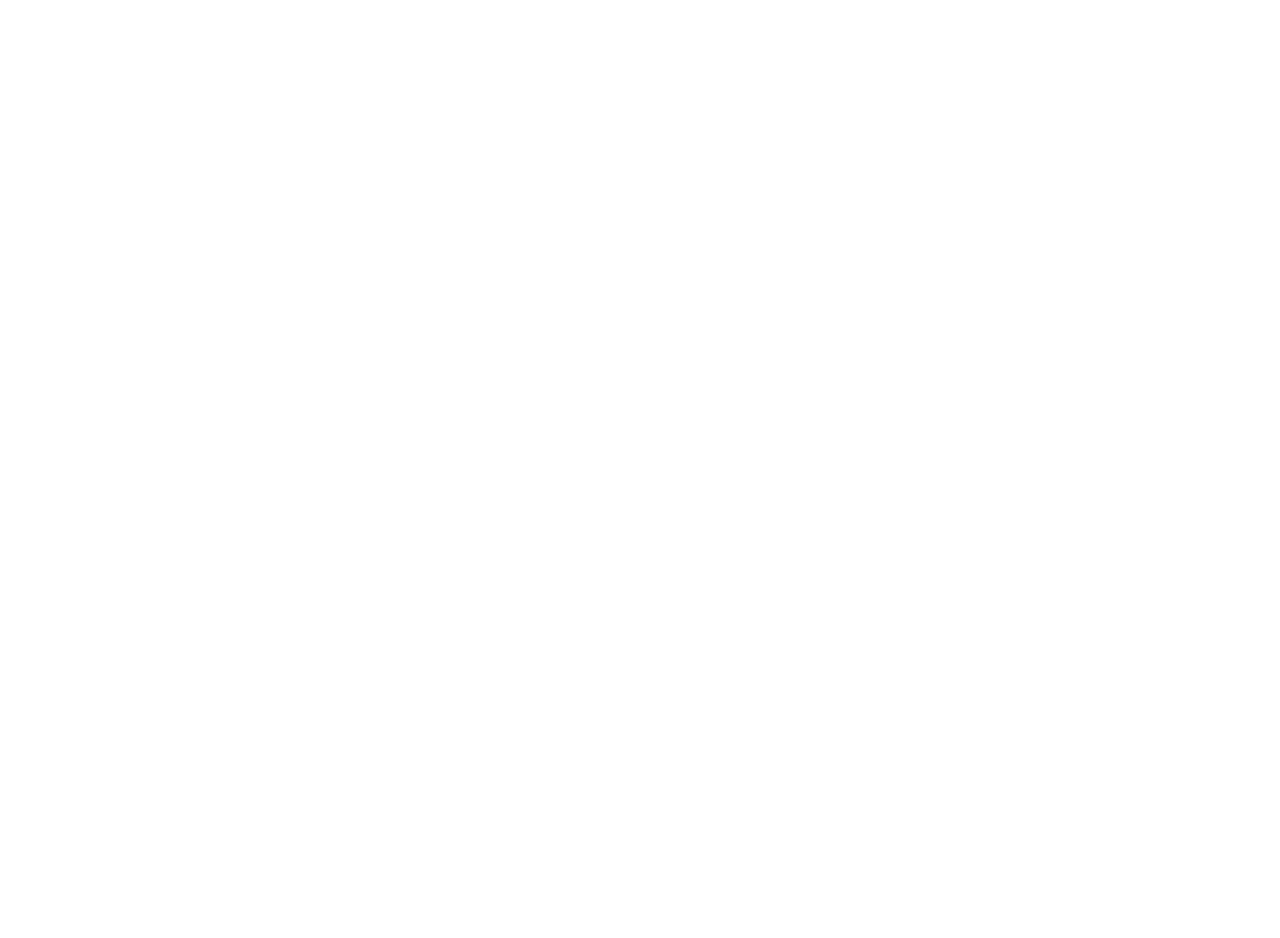
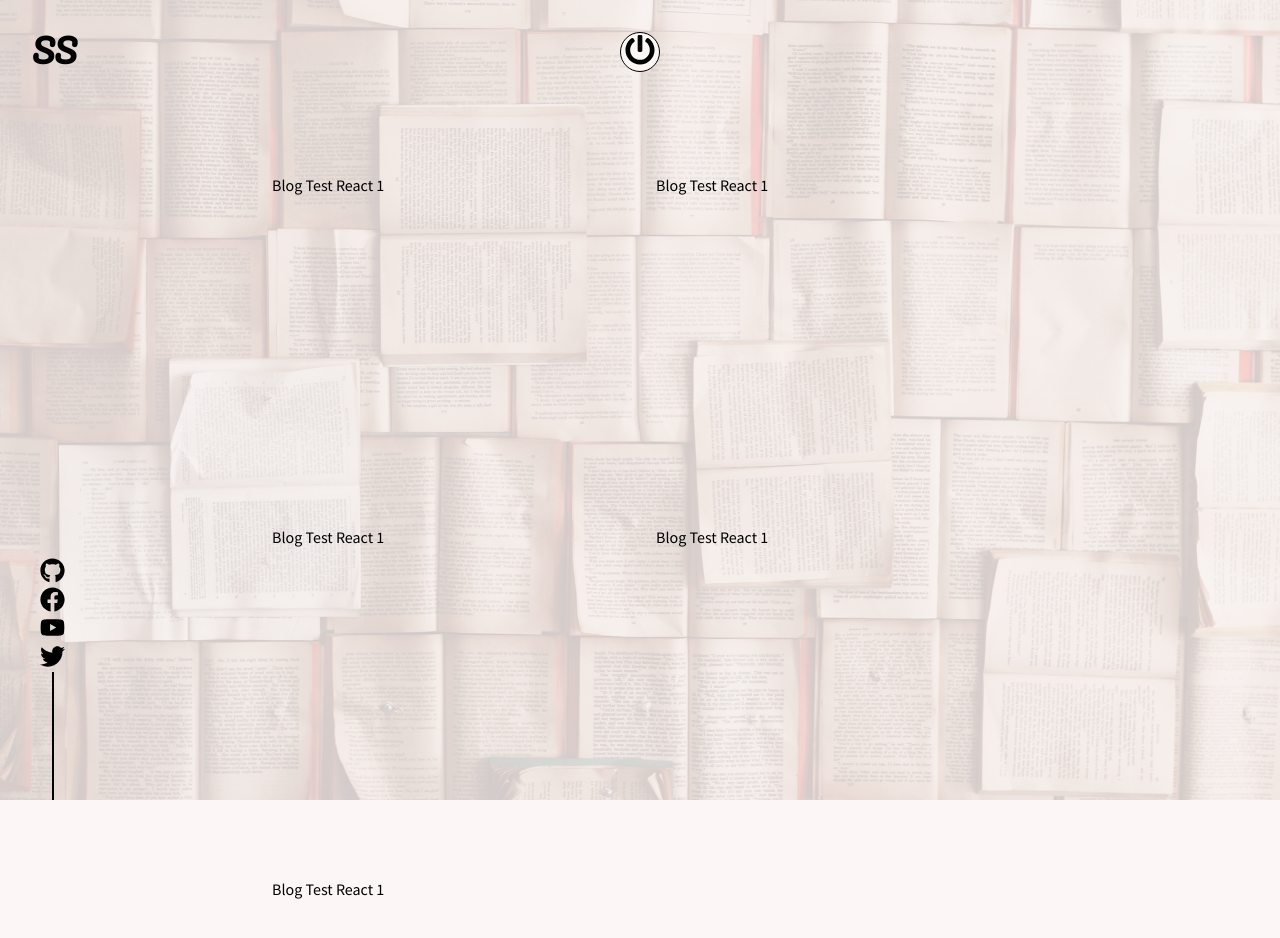
Before and after one commit to sharansharma94/portfolio, a React (Create React App) app: page /blog in a window 1280 px wide. Shown: the top 938 px of the page. Before the commit the page ends 800 px from the top, so only its background shows below. Built offline with nearby package versions, Linux system fonts and the light colour scheme.

Commit message:
Blog added

```diff
--- /dev/null
+++ b/src/components/BlogComponent.jsx
@@ -0,0 +1,11 @@
+import styled from "styled-components";
+
+const Box = styled.div`
+  width: calc(10rem + 15vw);
+  text-decoration: none;
+  height: 20rem;
+  padding: 1rem;
+`;
+export default function BlogComponent({ blog }) {
+  return <Box>Blog {blog.name}</Box>;
+}
--- a/src/components/pages/Blog.jsx
+++ b/src/components/pages/Blog.jsx
@@ -1,3 +1,58 @@
+import React from "react";
+import styled from "styled-components";
+import img from "../../assets/Images/patrick-tomasso-Oaqk7qqNh_c-unsplash.jpg";
+import Logo from "../../common/Logo";
+import PowerButton from "../../common/PowerButton";
+import Socials from "../../common/Socials";
+import { Blogs } from "../../data/BlogData";
+import BlogComponent from "../BlogComponent";
+const MainContainer = styled.div`
+  background-image: url(${img});
+  background-size: cover;
+  background-repeat: no-repeat;
+  background-attachment: fixed;
+  background-position: center;
+  height: 100vh;
+`;
+
+const Container = styled.div`
+  background-color: ${(props) => `rgba(${props.theme.bodyRgba},0.8)`};
+  width: 100%;
+  height: auto;
+  position: relative;
+  padding-bottom: 5rem;
+`;
+
+const Center = styled.div`
+  display: flex;
+  justify-content: center;
+  align-items: center;
+
+  padding-top: 10rem;
+`;
+
+const Grid = styled.div`
+  display: grid;
+  grid-template-columns: repeat(2, minmax(calc(10rem + 15vw), 1fr));
+  grid-gap: calc(1rem+2vw);
+`;
 export default function Blog() {
-  return <div></div>;
+  return (
+    <MainContainer>
+      <Container>
+        <Logo />
+        <PowerButton />
+        <Socials />
+        <Center>
+          <Grid>
+            {React.Children.toArray(
+              Blogs.map((blog) => {
+                return <BlogComponent blog={blog} />;
+              })
+            )}
+          </Grid>
+        </Center>
+      </Container>
+    </MainContainer>
+  );
 }
--- /dev/null
+++ b/src/data/BlogData.js
@@ -0,0 +1,43 @@
+export const Blogs = [
+  {
+    id: 1,
+    name: "Test React 1",
+    tags: ["react", "gsap", "styled-components"],
+    date: "13 May, 2021",
+    imgSrc: "image.png",
+    link: "/",
+  },
+
+  {
+    id: 2,
+    name: "Test React 1",
+    tags: ["react", "gsap", "styled-components"],
+    date: "13 May, 2021",
+    imgSrc: "image.png",
+    link: "/",
+  },
+  {
+    id: 3,
+    name: "Test React 1",
+    tags: ["react", "gsap", "styled-components"],
+    date: "13 May, 2021",
+    imgSrc: "image.png",
+    link: "/",
+  },
+  {
+    id: 4,
+    name: "Test React 1",
+    tags: ["react", "gsap", "styled-components"],
+    date: "13 May, 2021",
+    imgSrc: "image.png",
+    link: "/",
+  },
+  {
+    id: 5,
+    name: "Test React 1",
+    tags: ["react", "gsap", "styled-components"],
+    date: "13 May, 2021",
+    imgSrc: "image.png",
+    link: "/",
+  },
+];
```
Also changed, not shown: src/assets/Images/patrick-tomasso-Oaqk7qqNh_c-unsplash.jpg (added).
